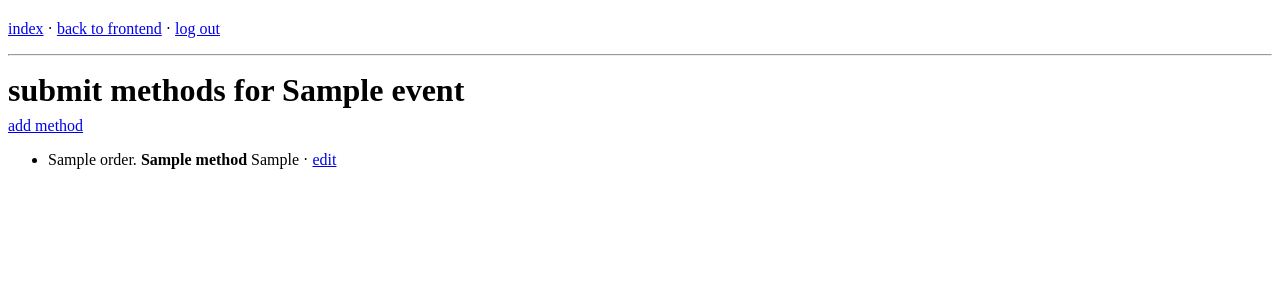
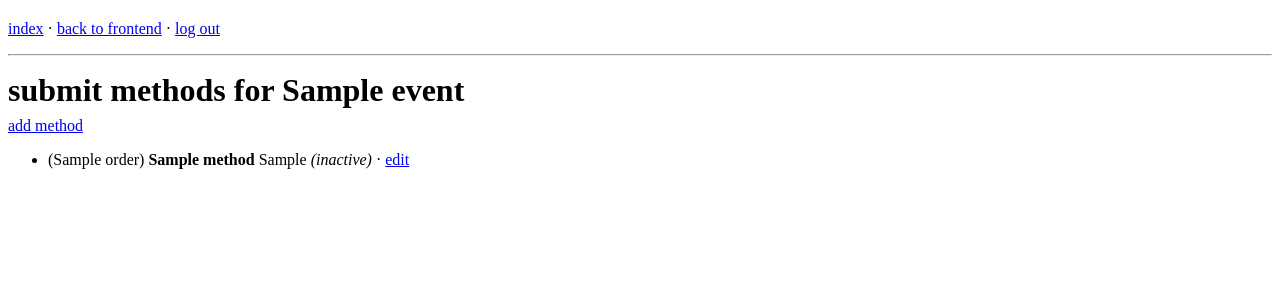
Before and after one commit to pixelebbe/pixelebbe, a Flask app: template templates/admin/events/submit_methods/index.html in a window 1280 px wide. Shown: the top 300 px of the page. Run offline with Flask 3, Linux system fonts and the light colour scheme; the template is opened without the code that fills it: most values are stand-ins (such as "Sample title", 1, 10 or a date in 2020); parts of the project's set-up code (start-up, migrations or seed data) failed here and were passed over.

Commit message:
Show inactive state for submit methods

```diff
--- a/templates/admin/events/submit_methods/index.html
+++ b/templates/admin/events/submit_methods/index.html
@@ -6,7 +6,7 @@
 
     <ul>
         {% for so in event.submit_options.order_by('order') %}
-            <li>{{ so.order }}. <strong>{{ so.method.title }}</strong> {{ so.options_string() }} &middot; <a href="{{ url_for('admin.event_edit_submit_method', event=event.slug, method=so.id) }}">edit</a></li>
+            <li>({{ so.order }}) <strong>{{ so.method.title }}</strong> {{ so.options_string() }} {% if not so.active %} <em>(inactive) </em> {% endif %} &middot; <a href="{{ url_for('admin.event_edit_submit_method', event=event.slug, method=so.id) }}">edit</a></li>
         {% endfor %}
     </ul>
 {% endblock %}
```
